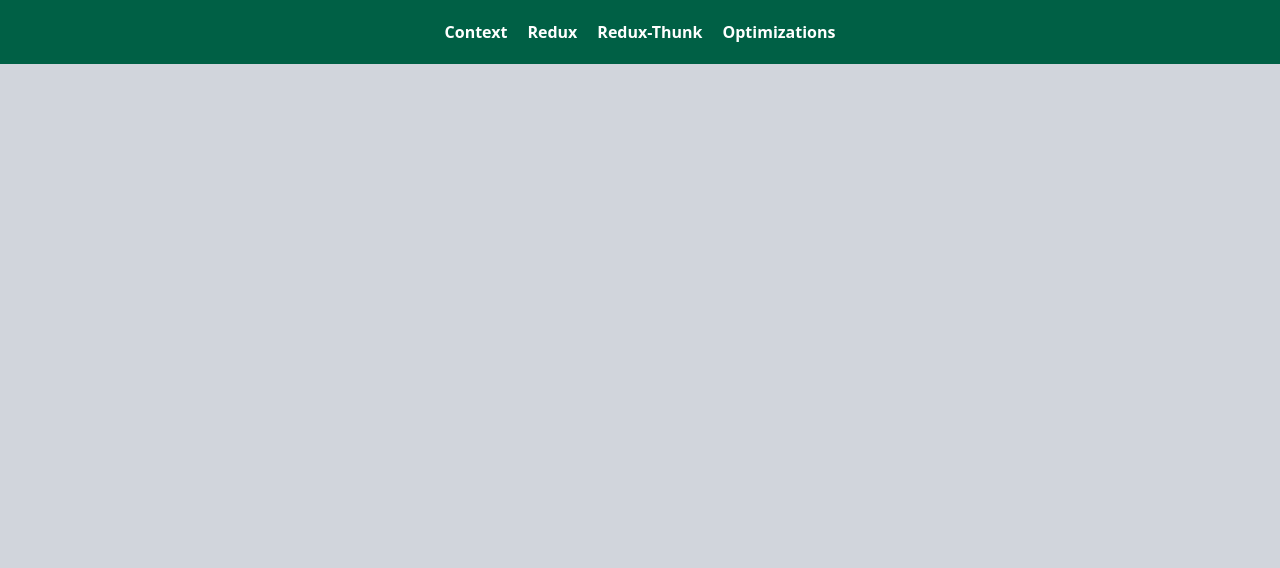
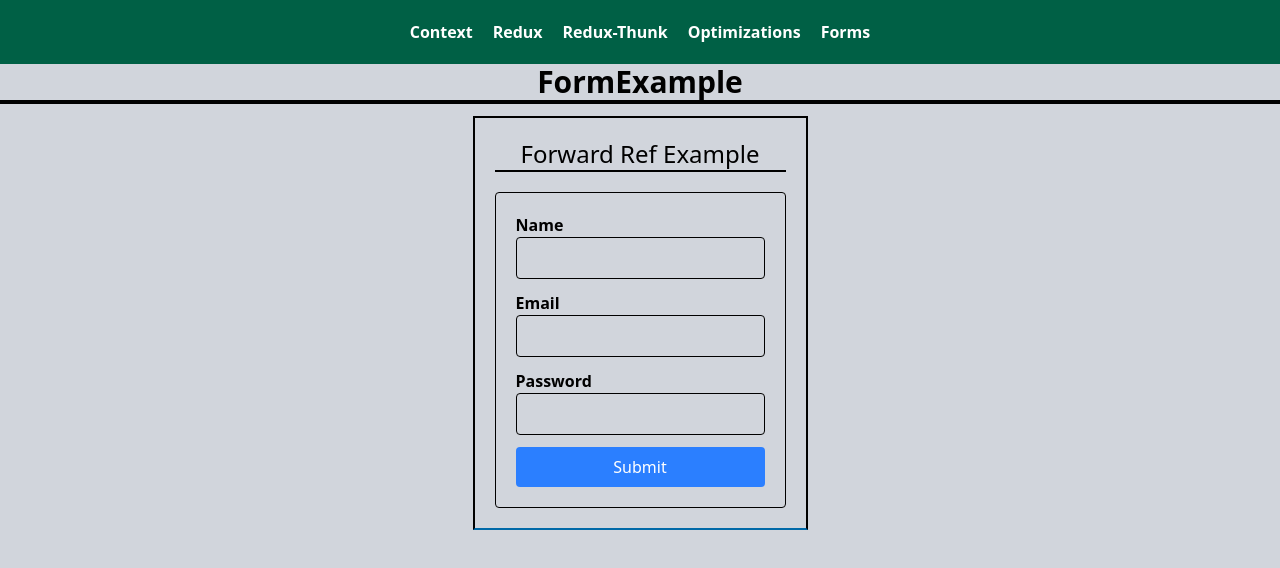
Before and after one commit to Zetrai/react-playground, a React (Vite) app: page /forms in a window 1280 px wide. Shown: the top 568 px of the page. Built offline with nearby package versions, Linux system fonts and the light colour scheme.

Commit message:
Adding ForwardRef

```diff
--- a/src/App.jsx
+++ b/src/App.jsx
@@ -9,6 +9,7 @@ const ReduxThunkExample = lazy(() =>
   import('./pages/ReduxThunkExample/ReduxThunkExample')
 );
 const Optimizations = lazy(() => import('./pages/Optimizations/Optimizations'));
+const FormExample = lazy(() => import('./pages/FormExample/FormExample'));
 
 const App = () => {
   return (
@@ -26,6 +27,9 @@ const App = () => {
         <Link to='/optimizations' className='font-bold'>
           Optimizations
         </Link>
+        <Link to='/forms' className='font-bold'>
+          Forms
+        </Link>
       </div>
       <div className='w-full h-[90%] bg-gray-300  min-h-screen'>
         <Suspense fallback={<div>Global Fallback UI</div>}>
@@ -35,6 +39,7 @@ const App = () => {
             <Route path='/redux' element={<ReduxExample />} />
             <Route path='/redux-thunk' element={<ReduxThunkExample />} />
             <Route path='/optimizations' element={<Optimizations />} />
+            <Route path='/forms' element={<FormExample />} />
           </Routes>
         </Suspense>
       </div>
--- /dev/null
+++ b/src/pages/FormExample/FormExample.jsx
@@ -0,0 +1,93 @@
+import { forwardRef, useEffect, useRef, useState } from 'react';
+
+// ForwardRef Input Component
+const InputField = forwardRef(({ label, error, onChange, ...props }, ref) => {
+  return (
+    <div className='flex flex-col mb-3'>
+      <label className='font-semibold'>{label}</label>
+      <input
+        ref={ref}
+        onChange={onChange}
+        {...props}
+        className='border p-2 rounded'
+      />
+      {error && <span className='text-red-500 text-sm'>{error}</span>}
+    </div>
+  );
+});
+
+const FormExample = () => {
+  const nameRef = useRef();
+  const emailRef = useRef();
+  const passwordRef = useRef();
+
+  const [errors, setErrors] = useState({});
+
+  const handleSubmit = (e) => {
+    e.preventDefault();
+
+    // Simple validation
+    let newErrors = {};
+    if (!nameRef.current.value) newErrors.name = 'Name is required';
+    if (!emailRef.current.value) newErrors.email = 'Email is required';
+    if (!passwordRef.current.value) newErrors.password = 'Password is required';
+
+    setErrors(newErrors);
+
+    // Focus first invalid field
+    if (newErrors.name) {
+      nameRef.current.focus();
+    } else if (newErrors.email) {
+      emailRef.current.focus();
+    } else if (newErrors.password) {
+      passwordRef.current.focus();
+    }
+  };
+  const handleInputChange = (field) => {
+    setErrors((prevErrors) => ({ ...prevErrors, [field]: '' }));
+  };
+
+  return (
+    <div className='flex flex-col justify-center items-center'>
+      <h1 className='text-3xl font-bold mb-3 border-b-4 w-full text-center'>
+        FormExample
+      </h1>
+      <div className='flex flex-col'>
+        <div className='flex flex-col justify-center items-center border-2 border-b-sky-700 p-5 gap-5'>
+          <h2 className='text-2xl w-full border-b-2 text-center'>
+            Forward Ref Example
+          </h2>
+          <form className='border p-5 rounded' onSubmit={handleSubmit}>
+            <InputField
+              ref={nameRef}
+              onChange={() => handleInputChange('name')}
+              label='Name'
+              type='text'
+              error={errors.name}
+            />
+            <InputField
+              ref={emailRef}
+              onChange={() => handleInputChange('email')}
+              label='Email'
+              type='email'
+              error={errors.email}
+            />
+            <InputField
+              ref={passwordRef}
+              onChange={() => handleInputChange('password')}
+              label='Password'
+              type='password'
+              error={errors.password}
+            />
+            <button
+              type='submit'
+              className='bg-blue-500 text-white p-2 rounded w-full'>
+              Submit
+            </button>
+          </form>
+        </div>
+      </div>
+    </div>
+  );
+};
+export default FormExample;
```
